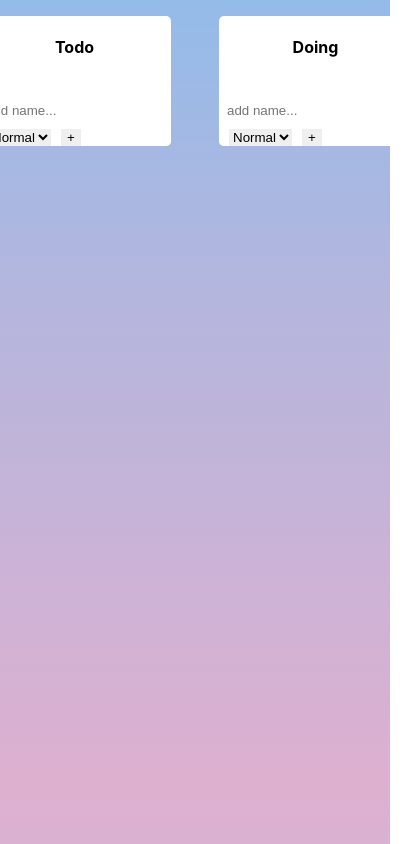
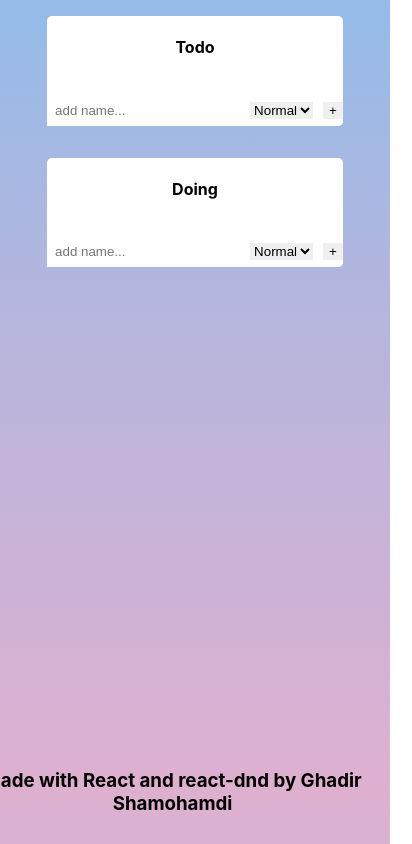
Before and after one commit to ghadirs/test-todo-list, a React (Create React App) app: page / in a window 390 px wide. Shown: the whole page, 412 px wide, since content can reach past the window. Built offline with nearby package versions, Linux system fonts and the light colour scheme.

Commit message:
more style edits and added priority text

```diff
--- a/package.json
+++ b/package.json
@@ -10,7 +10,6 @@
     "@testing-library/jest-dom": "^5.16.1",
     "@testing-library/react": "^11.2.7",
     "@testing-library/user-event": "^12.8.3",
-    "immutability-helper": "^3.1.1",
     "react": "^17.0.2",
     "react-beautiful-dnd": "^13.1.0",
     "react-dnd": "^14.0.4",
--- a/src/App.css
+++ b/src/App.css
@@ -24,6 +24,8 @@
   justify-content: flex-start;
 }
 
-.box__form {
-  justify-content: flex-end;
+@media only screen and (max-width: 768px) {
+  .root-container.container > .row {
+    flex-direction: column;
+  }
 }
--- a/src/TodoItems.css
+++ b/src/TodoItems.css
@@ -24,6 +24,15 @@
   justify-content: space-between;
 }
 
+.list__item p {
+  margin-left: 10px;
+}
+
+.list__item span {
+  align-self: center;
+  border-radius: 15px;
+}
+
 .list__item button {
   align-self: center;
   height: 25px;
--- a/src/TodoItems.js
+++ b/src/TodoItems.js
@@ -20,6 +20,9 @@ function TodoItems({ priority, todoType, todos, saveTodo, deleteTodo }) {
                     {...provided.dragHandleProps}
                   >
                     <p>{name}</p>
+                    <span style={{ padding: "5px", backgroundColor: "#fff" }}>
+                      {priority}
+                    </span>
                     <button onClick={() => deleteTodo(index)}>-</button>
                   </div>
                 )}
--- a/src/index.css
+++ b/src/index.css
@@ -21,6 +21,13 @@ body {
   background-repeat: no-repeat;
 }
 
+#root > h3 {
+  position: absolute;
+  bottom: 10px;
+  left: calc(50% - 2.5in);
+  text-align: center;
+}
+
 code {
   font-family: source-code-pro, Menlo, Monaco, Consolas, "Courier New",
     monospace;
--- a/src/index.js
+++ b/src/index.js
@@ -7,6 +7,7 @@ import reportWebVitals from "./reportWebVitals";
 ReactDOM.render(
   <React.StrictMode>
     <App />
+    <h3> Made with React and react-dnd by Ghadir Shamohamdi </h3>
   </React.StrictMode>,
   document.getElementById("root")
 );
```
